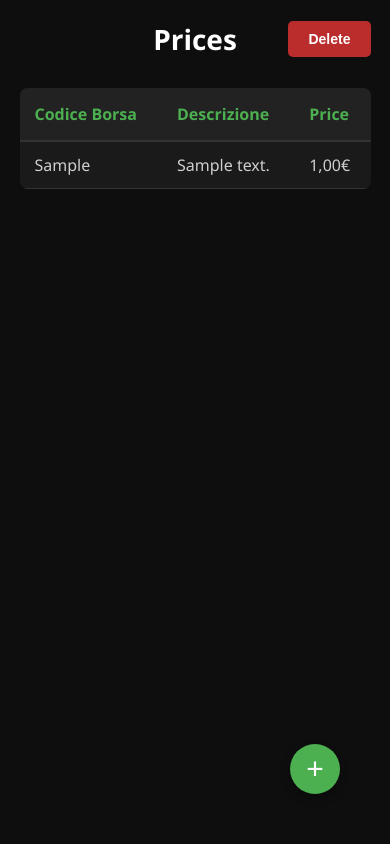
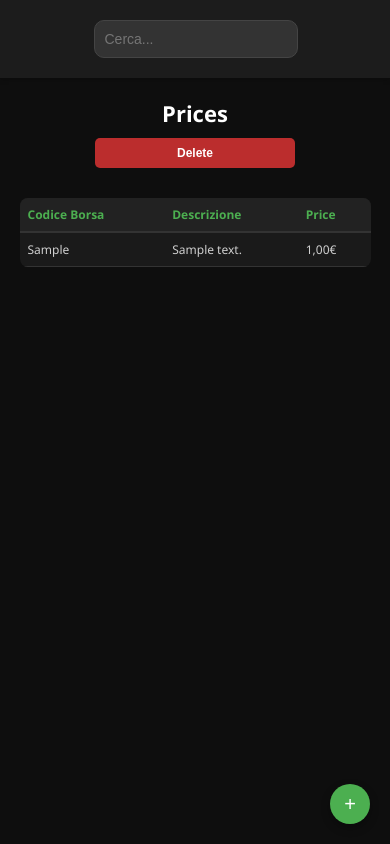
Before and after one commit to Sabo05/BagsPrice, a PHP site: page / in a window 390 px wide. Run offline with PHP 8.4, Linux system fonts and the light colour scheme; tables that the repository leaves empty hold one stand-in row (values such as "Sample post").

Commit message:
last updates

```diff
--- a/css/style.css
+++ b/css/style.css
@@ -94,27 +94,6 @@ table tr:hover {
     background-color: #e60000;
 }
 
-.success-message, .error-message {
-    width: 30%;
-    margin: 10px auto;
-    padding: 15px;
-    text-align: center;
-    font-weight: bold;
-    border-radius: 5px;
-}
-
-.success-message {
-    background-color: #2e7d32;
-    color: #e4e4e4;
-    border: 1px solid #4CAF50;
-}
-
-.error-message {
-    background-color: #a94442;
-    color: #f9d6d5;
-    border: 1px solid #e60000;
-}
-
 /* Bottone fluttuante per aggiungere note */
 .btn {
     position: fixed;
@@ -144,3 +123,161 @@ table tr:hover {
     padding-left: 10px;
     width: 30px; /* opzionale per forzare larghezza */
 }
+
+/* Navbar (barra in alto) */
+.navbar {
+    padding: 15px;
+    background-color: #1c1c1c; /* Colore di sfondo della navbar */
+    width: 100%; /* Larghezza che tiene conto della sidebar */
+    display: flex;
+    justify-content: flex-end;
+    top: 0;
+    box-shadow: 0 2px 5px rgba(0,0,0,0.2); /* Ombra sotto la navbar */
+}
+
+.navbar a{
+    text-decoration: none;
+    color: #4CAF50;
+}
+
+/* Barra di ricerca */
+.search-bar {
+    padding: 10px;
+    width: 250px;
+    margin-right: 50px;
+    border: 1px solid #444;
+    border-radius: 10px;
+    background-color: #333;
+    color: white;
+    transition: border 0.2s ease, box-shadow 0.2s ease;
+}
+
+.search-bar:hover, .search-bar:focus {
+    border: 1px solid #4CAF50; /* Colore di bordo verde al focus o hover */
+    box-shadow: 0 0 5px #4CAF50; /* Ombra verde al focus */
+    outline: none; /* Rimuove il contorno di default */
+}
+
+html, body {
+    overflow-x: hidden;
+}
+
+/* Messaggi di stato con chiusura */
+.success-message, .error-message {
+    width: 30%;
+    margin: 10px auto;
+    padding: 15px 40px 15px 15px;
+    text-align: center;
+    font-weight: bold;
+    border-radius: 5px;
+    position: relative;
+    transition: opacity 0.3s ease-in-out;
+}
+
+.success-message {
+    background-color: #2e7d32;
+    color: #e4e4e4;
+    border: 1px solid #4CAF50;
+}
+
+.error-message {
+    background-color: #a94442;
+    color: #f9d6d5;
+    border: 1px solid #e60000;
+}
+
+/* Pulsante di chiusura "X" */
+.close-message {
+    position: absolute;
+    top: 50%;
+    right: 15px;
+    transform: translateY(-50%);
+    cursor: pointer;
+    font-size: 20px;
+    color: #ffffff;
+    font-weight: bold;
+    line-height: 1;
+}
+
+.close-message:hover {
+    color: #ccc;
+}
+
+@media (max-width: 768px) {
+    .container{
+        width: 90%;
+        margin: auto;
+    }
+    .navbar {
+        flex-direction: column;
+        align-items: center;
+        justify-content: center; /* centra gli elementi orizzontalmente */
+        padding: 10px 0;
+    }
+
+    .search-bar {
+        width: 90%;
+        margin: 10px auto; /* centra la barra anche verticalmente */
+    }
+
+    .header {
+        width: 95%;
+        text-align: center;
+    }
+
+    .delete-button {
+        position: static;
+        margin-top: 10px;
+        transform: none;
+        width: 100%;
+        max-width: 200px;
+    }
+
+    table {
+        width: 100%;
+        font-size: 14px;
+    }
+
+    .success-message, .error-message {
+        width: 90%;
+        font-size: 14px;
+    }
+
+    .btn {
+        bottom: 20px;
+        right: 20px;
+    }
+
+    .floating-button {
+        width: 45px;
+        height: 45px;
+        font-size: 24px;
+    }
+}
+
+/* Media Queries per schermi molto piccoli */
+@media (max-width: 480px) {
+    table th, table td {
+        padding: 8px;
+        font-size: 12px;
+    }
+
+    .delete-button {
+        font-size: 12px;
+        padding: 8px 12px;
+    }
+
+    .search-bar {
+        font-size: 14px;
+    }
+
+    .floating-button {
+        width: 40px;
+        height: 40px;
+        font-size: 20px;
+    }
+
+    .header h1 {
+        font-size: 22px;
+    }
+}
--- a/index.php
+++ b/index.php
@@ -12,22 +12,38 @@
     <title> Home </title>
 </head>
 <body>
+    <!-- Barra di ricerca -->
+    <div class="navbar">
+        <form method="GET" action="">
+            <input type="text" name="search" class="search-bar" placeholder="Cerca..." value="<?= htmlspecialchars($_GET['search'] ?? '') ?>">
+        </form>
+    </div>
+
     <div class="header">
         <h1> Prices </h1>
         <button class="delete-button" id="deleteBtn">Delete </button>
-            <!-- Error/Success Message-->
-            <?php if (isset($_GET['deleted']) && $_GET['deleted'] == 1): ?>
-                <div class="success-message">Utente/i eliminati con successo.</div>
-            <?php elseif (isset($_GET['error'])): ?>
-                <div class="error-message">Error</div>
-            <?php endif; ?>
+
+        <!-- Messaggi -->
+        <?php if (!empty($_SESSION['success_message'])): ?>
+            <div class="message success-message">
+                <?= htmlspecialchars($_SESSION['success_message']) ?>
+                <span class="close-message" onclick="this.parentElement.remove()">×</span>
+            </div>
+            <?php unset($_SESSION['success_message']); ?>
+        <?php elseif (!empty($_SESSION['error_message'])): ?>
+            <div class="message error-message">
+                <?= htmlspecialchars($_SESSION['error_message']) ?>
+                <span class="close-message" onclick="this.parentElement.remove()">×</span>
+            </div>
+            <?php unset($_SESSION['error_message']); ?>
+        <?php endif; ?>
     </div>
+
     <div class="container">
-        <form id="deleteForm" action="delete_users.php" method="POST">
+        <form id="deleteForm" action="pages/delete_users.php" method="POST">
             <table id="usersTable">
                 <thead>
                     <tr>
-                        <!-- La colonna checkbox sarà aggiunta dinamicamente -->
                         <th>Codice Borsa</th>
                         <th>Descrizione</th>
                         <th>Price</th>
@@ -36,31 +52,43 @@
                 <tbody>
                 <?php
                     try {
-                        $stmt = $conn->query("SELECT * FROM Borse");
+                        $search = $_GET['search'] ?? '';
+
+                        if (!empty($search)) {
+                            $stmt = $conn->prepare("
+                                SELECT * FROM Borse
+                                WHERE LOWER(CodiceBorsa) LIKE LOWER(:search1)
+                                    OR LOWER(Descrizione) LIKE LOWER(:search2)
+                            ");
+                            $searchParam = '%' . $search . '%';
+                            $stmt->execute(['search1' => $searchParam, 'search2' => $searchParam]);
+                        } else {
+                            $stmt = $conn->query("SELECT * FROM Borse");
+                        }
+
                         while ($row = $stmt->fetch(PDO::FETCH_ASSOC)) {
                             echo "
                                 <tr data-user-id='{$row['ID']}'>
                                     <td>{$row['CodiceBorsa']}</td>
                                     <td>{$row['Descrizione']}</td>
                                     <td>" . number_format($row['Prezzo'], 2, ',', '.') . "€</td>
-                                </tr>"
-                            ;
+                                </tr>";
                         }
                     } catch (PDOException $e) {
-                        die("Errore nel recupero degli utenti: " . $e->getMessage());
+                        echo "<tr><td colspan='3'>Errore: " . htmlspecialchars($e->getMessage()) . "</td></tr>";
                     }
                 ?>
                 </tbody>
             </table>
         </form>
+
         <!-- Pulsante per aggiungere una nuova nota -->
         <div class="btn">
             <button class="floating-button" onclick="location.href='pages/addBorsa.php'">+</button>
         </div>
     </div>
 
-
-    <!-- Script Delete Btn (checkbox visual & double click to delete)-->
+    <!-- Script per il tasto elimina -->
     <script src="js/DeleteBtn.js"></script>
 </body>
 </html>
--- a/js/DeleteBtn.js
+++ b/js/DeleteBtn.js
@@ -9,23 +9,23 @@ deleteBtn.addEventListener('click', () => {
         const headerRow = table.querySelector('thead tr');
         const checkboxHeader = document.createElement('th');
         checkboxHeader.textContent = "";
+        checkboxHeader.classList.add('checkbox-header');
         headerRow.insertBefore(checkboxHeader, headerRow.firstChild);
 
         table.querySelectorAll('tbody tr').forEach(row => {
-            table.querySelectorAll('tbody tr').forEach(row => {
-                const userId = row.dataset.userId;
-                const checkboxCell = document.createElement('td');
-                checkboxCell.classList.add('checkbox-cell');
-                checkboxCell.innerHTML = `<input type="checkbox" name="delete_ids[]" value="${userId}">`;
-                row.insertBefore(checkboxCell, row.firstChild);
-            });
+            const userId = row.dataset.userId;
+            const checkboxCell = document.createElement('td');
+            checkboxCell.classList.add('checkbox-cell');
+            checkboxCell.innerHTML = `<input type="checkbox" name="delete_ids[]" value="${userId}">`;
+            row.insertBefore(checkboxCell, row.firstChild);
         });
 
         deleteMode = true;
         deleteBtn.textContent = 'Confirm Deletion';
     } else {
         // Secondo click: invia il form
-        if (form.querySelectorAll('input[type="checkbox"]:checked').length > 0) {
+        const checked = form.querySelectorAll('input[type="checkbox"]:checked');
+        if (checked.length > 0) {
             form.submit();
         } else {
             alert('Seleziona almeno un utente da eliminare.');
```
Also changed, not shown: css/form.css (+73 -0 lines), pages/delete_users.php (+8 -2 lines).
